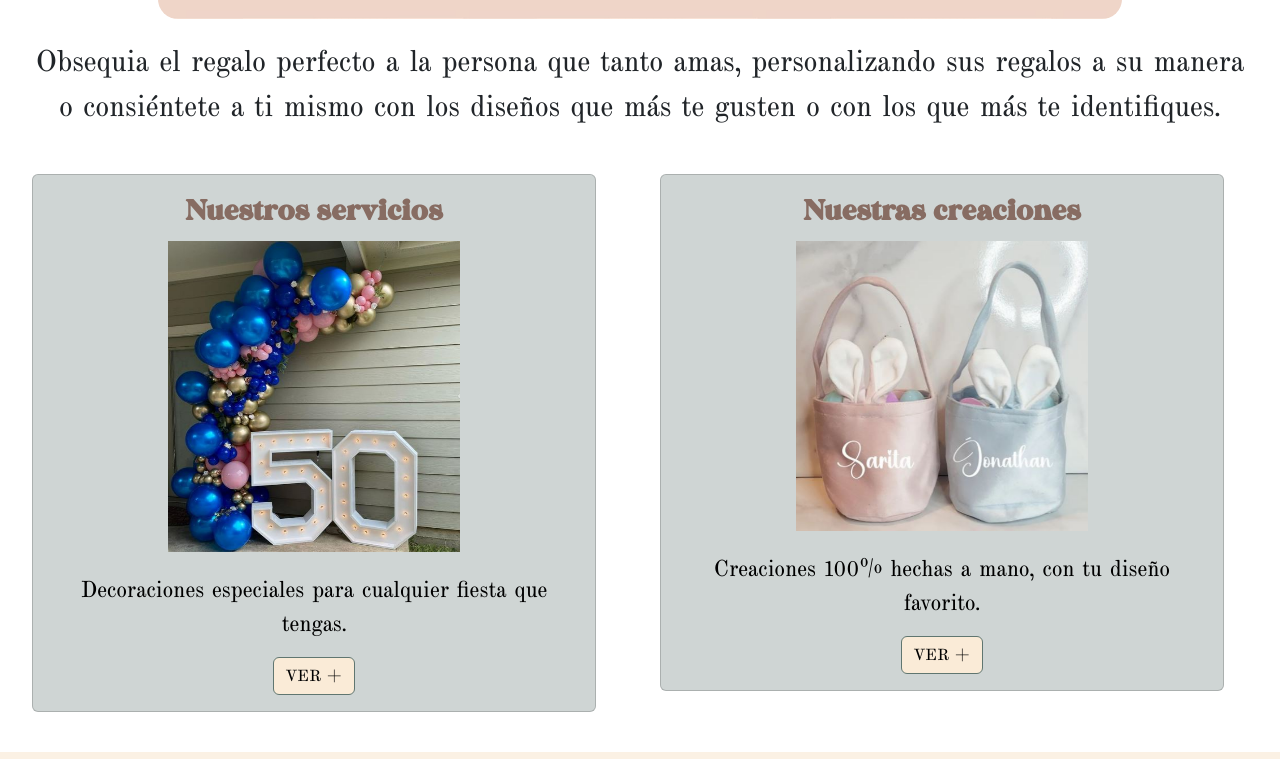
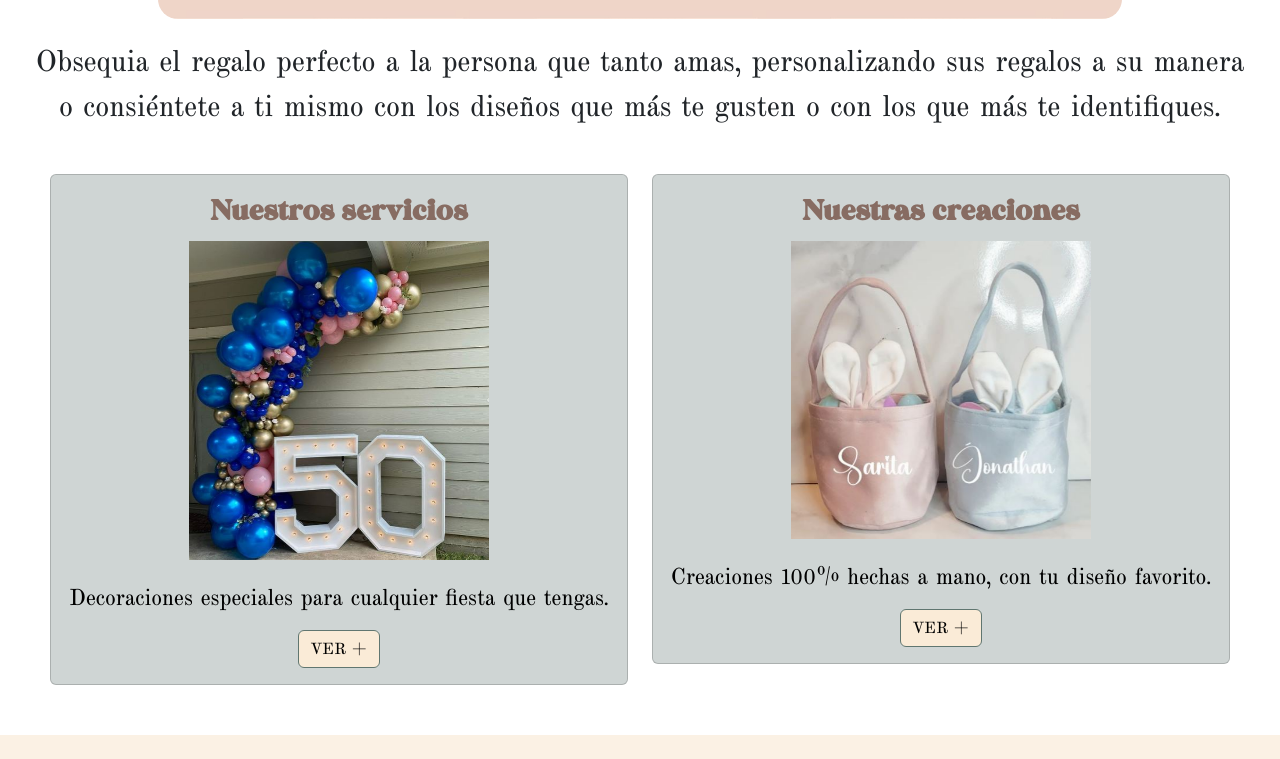
Before and after one commit to Merl024/PF-MelisaRivas, a website: page index.html in a window 1280 px wide. Shown: the part 711-1470 px from the top of the page. Drawn offline with nearby package versions, Linux system fonts and the light colour scheme.

Commit message:
centrando cards en index

```diff
--- a/index.html
+++ b/index.html
@@ -67,9 +67,10 @@
         <p class="inicio m3 mt0" data-aos="fade-up">Obsequia el regalo perfecto a la persona que tanto amas, personalizando sus regalos a su manera o consiéntete a ti mismo con los diseños que más te gusten o con los que más te identifiques.</p>
       </div>
       <!--CARRUSEL EN UNA CARD PARA PODER LLEVAR A LAS SECCIONES DE SERVICIOS Y CREACIONES-->
+      <div class="col-xl-12 col-12 p5 pt3">
         <div class="row">
             <div class="col-sm-6">
-            <div class="card cardIni text-center mt3 ml4 mb4" data-aos="fade-up">
+              <div class="card cardIni text-center" data-aos="fade-up">
                 <div class="card-body">
                   <h5 class="card-title f-titulos">Nuestros servicios</h5>
                   <div id="carouselExampleControls" class="carousel slide imgCard" data-bs-ride="carousel">
@@ -91,7 +92,7 @@
               </div>
             </div>
             <div class="col-sm-6">
-            <div class="card cardIni text-center mt3 ml4 mb4"  data-aos="fade-up">
+              <div class="card cardIni text-center "  data-aos="fade-up">
                 <div class="card-body">
                   <h5 class="card-title f-titulos">Nuestras creaciones</h5>
                   <div id="carouselExampleControls" class="carousel slide imgCard" data-bs-ride="carousel">
@@ -109,6 +110,7 @@
                   </div>
                   <p class="card-text  p-card mt2">Creaciones 100% hechas a mano, con tu diseño favorito.</p>
                   <a href="pages/creaciones.html" class="btn btn-primary BTcatalog">VER +</a>
+                </div>
               </div>
             </div>
         </div>
```
Lines whose indentation alone changed are shown as unchanged.
